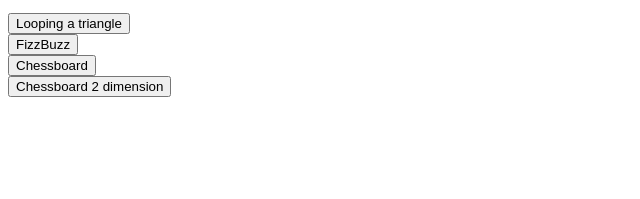
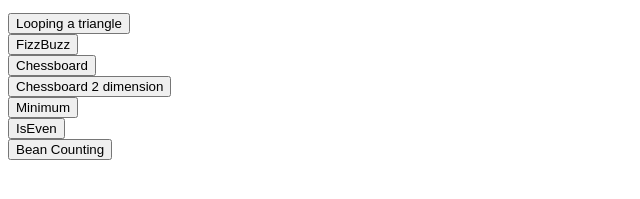
Before and after one commit to arecastudio/eloquent-javascript-exercises, a plain HTML site: page index.html in a window 1280 px wide. Shown: the part 101-300 px from the top of the page, without its empty margins (0-640 px from the left). Drawn offline with Linux system fonts and the light colour scheme.

Commit message:
Chapter 3 finished. Jump to 4

```diff
--- a/index.html
+++ b/index.html
@@ -8,6 +8,9 @@
 <button id="id_btn_2" onClick="exercise2()">FizzBuzz</button><br/>
 <button id="id_btn_3" onClick="exercise3()">Chessboard</button><br/>
 <button id="id_btn_4" onClick="exercise4()">Chessboard 2 dimension</button><br/>
+<button id="id_btn_5" onClick="exercise5()">Minimum</button><br/>
+<button id="id_btn_6" onClick="exercise6()">IsEven</button><br/>
+<button id="id_btn_7" onClick="exercise7()">Bean Counting</button><br/>
 
 <script src="./source.js"></script>
 </body>
--- a/source.js
+++ b/source.js
@@ -62,3 +62,80 @@ function exercise4(){
 	}
     }
 }
+
+function exercise5(){
+    console.log('Exercise Chapter 3 - Function. Minimum');
+    min=(f,s)=>{
+	f=parseInt(f);
+	s=parseInt(s);
+	let r=f;
+	if(s<f){
+	    r=s;
+	}
+
+	return r;
+    }
+
+    console.log(min(0,10));
+    console.log(min(0,-10));
+}
+
+
+function exercise6(){
+    console.log('Exercise Chapter 3. Function. IsEven');
+    var r=false;
+    isEven=(n)=>{
+	n=parseInt(n);
+
+	if(n==1){
+	    r=false;
+	}else if(n==0){
+	    r=true;
+	}else{
+	    isEven(n-2);
+	    //console.log(`hasil: ${n}, status:${r}`);
+	}
+	return r;
+    }
+
+    console.log(isEven(50));
+    console.log(isEven(75));
+    //console.log(isEven(-1));
+}
+
+function exercise7(){
+    console.log('Exercise Chapter 3. Function. Bean Counting');
+
+    countBs=(s)=>{
+	let l=s.length;
+	let match='B';
+	let c=0;
+	for(let i=0;i<l;i++){
+	    //console.log(s.substring(i,1));
+	    if(s.substring(i,i+1)==match){
+		c++;
+	    }
+	}
+	return c;
+    }
+
+    countChar=(s,c)=>{
+	let l=s.length;
+	let cnt=0;
+	let current='';
+
+	for(let i=0;i<l;i++){
+	    current=s.substring(i,i+1);
+	    //console.log(`${current}`);
+	    if(current==c){
+		cnt++;
+	    }
+	}
+
+	return cnt;
+    }
+
+    console.log(countBs('BBC'));
+    console.log(countChar('kakkerlak', 'k'));
+    console.log(countChar('BBC', 'B'));
+}
```
Also changed, not shown: 1 other file.
